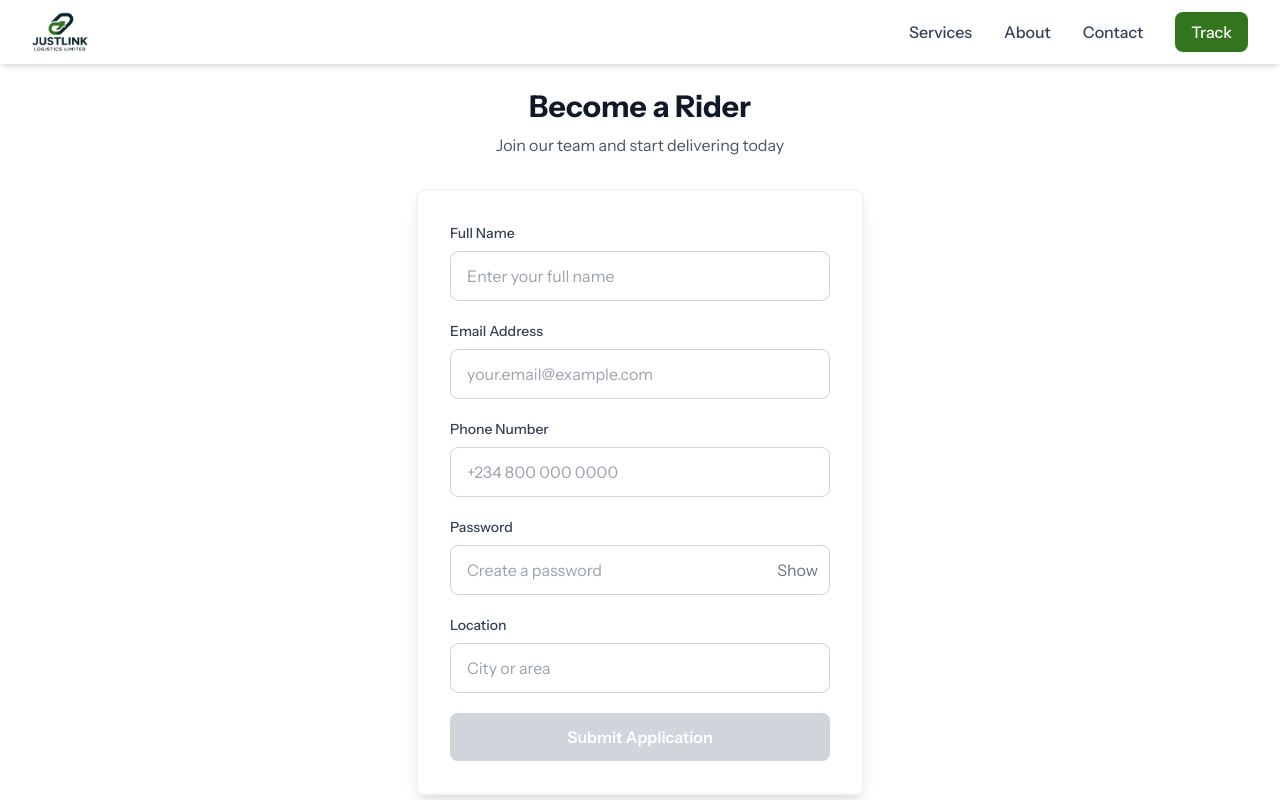
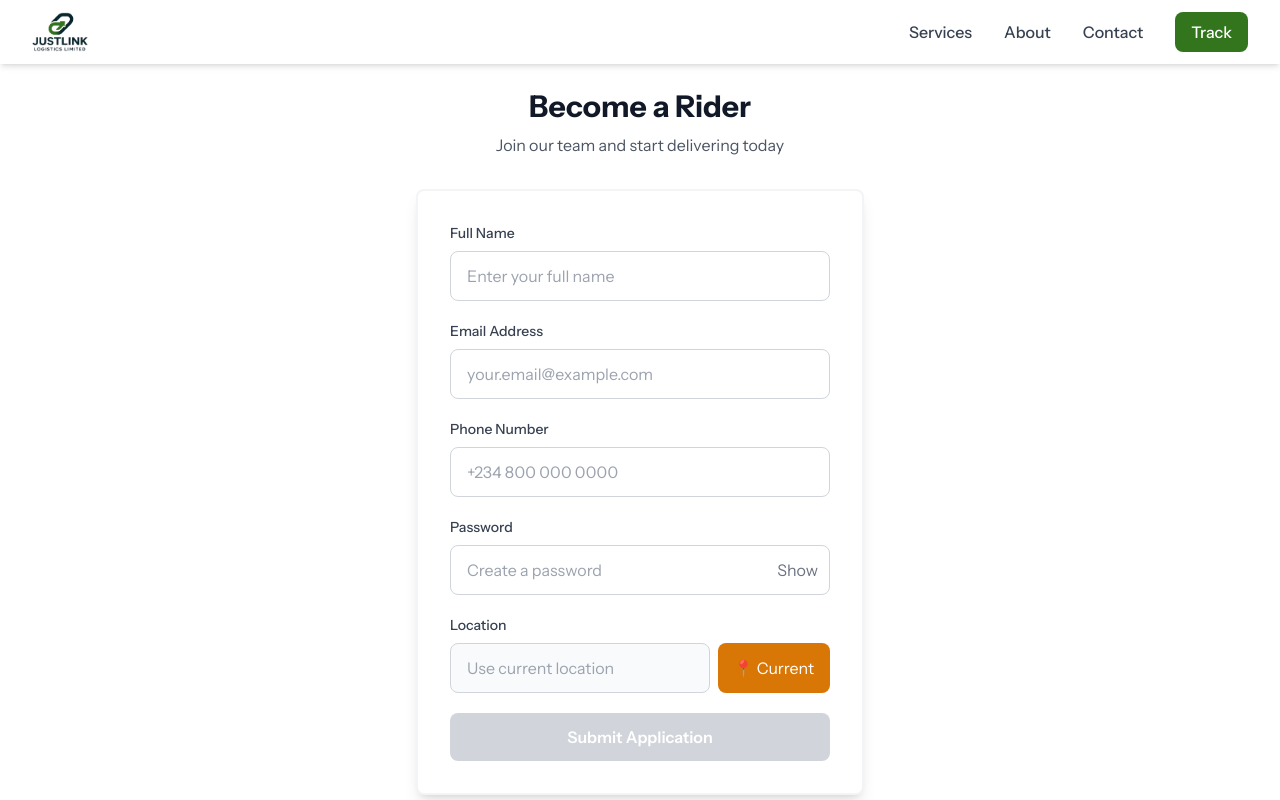
Before and after one commit to ikennaex/justink, a React (Vite) app: page /logistics/become-a-rider in a window 1280 px wide. Shown: the top 800 px of the page. Built offline with nearby package versions, Linux system fonts and the light colour scheme.

Commit message:
become a rider application completed

```diff
--- a/src/logistics/Pages/Rider/BecomeARider.jsx
+++ b/src/logistics/Pages/Rider/BecomeARider.jsx
@@ -1,40 +1,108 @@
-import React, { useState } from "react";
+import React, { useState } from 'react'
+import { baseUrl } from '../../baseUrl'
+import axios from 'axios'
 
 const BecomeARider = () => {
   const [formData, setFormData] = useState({
-    name: "",
-    email: "",
-    phone: "",
-    password: "",
-    location: "",
-  });
+    name: '',
+    email: '',
+    phone: '',
+    password: '',
+    location: ''
+  })
 
-  const [showPassword, setShowPassword] = useState(false);
+  const [showPassword, setShowPassword] = useState(false)
+  const [locationLoading, setLocationLoading] = useState(false)
+  const [locationName, setLocationName] = useState('')
+
   const isFormValid = Object.values(formData).every(
-    (value) => value.trim() !== ""
-  );
+    (value) => value.trim() !== ''
+  )
 
   const handleChange = (e) => {
-    const { name, value } = e.target;
+    const { name, value } = e.target
     setFormData((prev) => ({
       ...prev,
       [name]: value,
-    }));
-  };
+    }))
+  }
 
-  const handleSubmit = (e) => {
-    e.preventDefault();
-    console.log("Rider application submitted:", formData);
-    alert("Application submitted successfully! We will contact you soon.");
+  const getCurrentLocation = () => {
+    setLocationLoading(true)
+
+    if (!navigator.geolocation) {
+      alert('Geolocation is not supported by your browser')
+      setLocationLoading(false)
+      return
+    }
+
+    navigator.geolocation.getCurrentPosition(
+      async (position) => {
+        const { latitude, longitude } = position.coords
+        const coordinates = `${latitude},${longitude}`
+
+        try {
+          // Reverse geocoding using OpenStreetMap Nominatim API
+          const response = await fetch(
+            `https://nominatim.openstreetmap.org/reverse?format=json&lat=${latitude}&lon=${longitude}`
+          )
+          const data = await response.json()
+
+          // Set the display name for user to see
+          const displayName = data.display_name || coordinates
+          setLocationName(displayName)
+
+          // Set coordinates for backend
+          setFormData((prev) => ({
+            ...prev,
+            location: coordinates
+          }))
+
+          setLocationLoading(false)
+        } catch (error) {
+          console.error('Error fetching location name:', error)
+          setLocationName(coordinates)
+          setFormData((prev) => ({
+            ...prev,
+            location: coordinates
+          }))
+          setLocationLoading(false)
+        }
+      },
+      (error) => {
+        console.error('Error getting location:', error)
+        alert('Unable to retrieve your location. Please check your permissions.')
+        setLocationLoading(false)
+      }
+    )
+  }
+
+  const handleSubmit = async (e) => {
+    e.preventDefault()
+    try {
+      const response = await axios.post(`${baseUrl}logistics/becomearider`, {
+        name:formData.name,
+        phone:formData.phone,
+        email:formData.email,
+        location:formData.location,
+        password:formData.password
+      })
+      console.log(response.data)
+      alert('Application submitted successfully.')
+    } catch (err) {
+      console.log(err);
+    }
+    console.log('Rider application submitted:', formData)
     // Reset form
     setFormData({
-      name: "",
-      email: "",
-      phone: "",
-      password: "",
-      location: "",
-    });
-  };
+      name: '',
+      email: '',
+      phone: '',
+      password: '',
+      location: ''
+    })
+    setLocationName('')
+  }
 
   return (
     <div className="min-h-screen bg-white flex items-center justify-center p-4">
@@ -123,15 +191,31 @@ const BecomeARider = () => {
               <label className="block text-sm font-medium text-gray-700 mb-2">
                 Location
               </label>
+              <div className="space-y-2">
+                <div className="flex gap-2">
                   <input
                     type="text"
-                name="location"
-                value={formData.location}
-                onChange={handleChange}
-                className="w-full px-4 py-3 border border-gray-300 rounded-lg focus:ring-2 focus:ring-amber-600 focus:border-transparent outline-none transition"
-                placeholder="City or area"
+                    value={locationName || formData.location}
+                    readOnly
+                    className="flex-1 px-4 py-3 border border-gray-300 rounded-lg bg-gray-50 outline-none"
+                    placeholder="Use current location"
                     required
                   />
+                  <button
+                    type="button"
+                    onClick={getCurrentLocation}
+                    disabled={locationLoading}
+                    className="px-4 py-3 bg-amber-600 text-white rounded-lg hover:bg-amber-700 transition disabled:bg-gray-300 disabled:cursor-not-allowed whitespace-nowrap"
+                  >
+                    {locationLoading ? 'Loading...' : '📍 Current'}
+                  </button>
+                </div>
+                {formData.location && (
+                  <p className="text-xs text-gray-500">
+                    Coordinates: {formData.location}
+                  </p>
+                )}
+              </div>
             </div>
 
             <button
@@ -140,8 +224,8 @@ const BecomeARider = () => {
               className={`w-full py-3 rounded-lg font-semibold text-white transition-all mt-6
                 ${
                   isFormValid
-                    ? "bg-amber-600 hover:bg-amber-700"
-                    : "bg-gray-300 cursor-not-allowed"
+                    ? 'bg-amber-600 hover:bg-amber-700'
+                    : 'bg-gray-300 cursor-not-allowed'
                 }
               `}
             >
@@ -151,17 +235,17 @@ const BecomeARider = () => {
         </div>
 
         <p className="text-center text-sm text-gray-500 mt-6">
-          Already have an account?{" "}
+          Already have an account?{' '}
           <span
             className="font-medium cursor-pointer"
-            style={{ color: "#D97706" }}
+            style={{ color: '#D97706' }}
           >
             Sign in
           </span>
         </p>
       </div>
     </div>
-  );
-};
+  )
+}
 
-export default BecomeARider;
+export default BecomeARider
--- /dev/null
+++ b/src/logistics/baseUrl.js
@@ -0,0 +1,7 @@
+const isDev = false; // set to true for local development
+const localhost = "http://localhost:4000/"
+const live = import.meta.env.VITE_LIVE_HOST
+
+export const baseUrl = isDev
+  ? localhost
+  : live;
```
Lines whose indentation alone changed are shown as unchanged.
